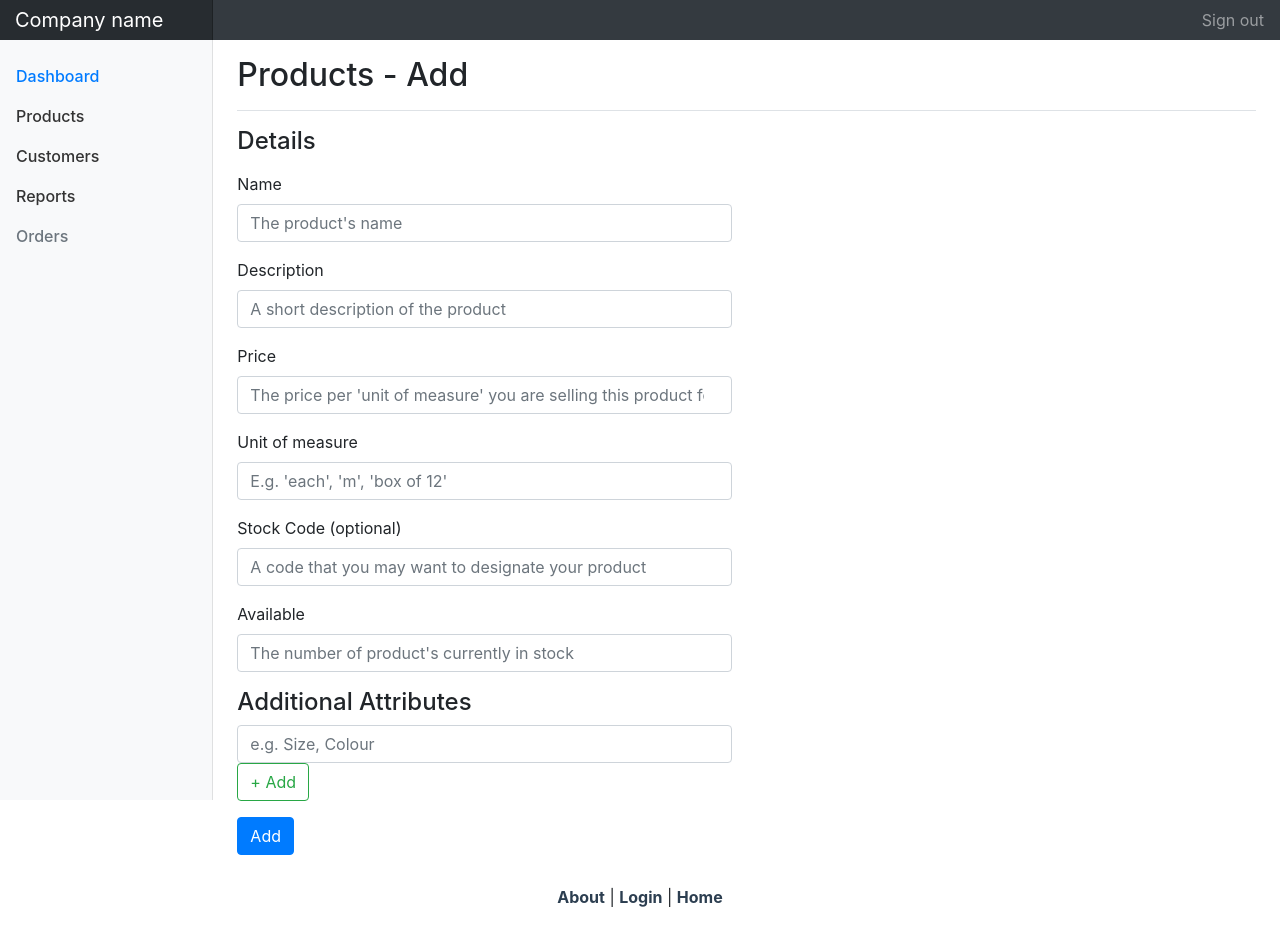
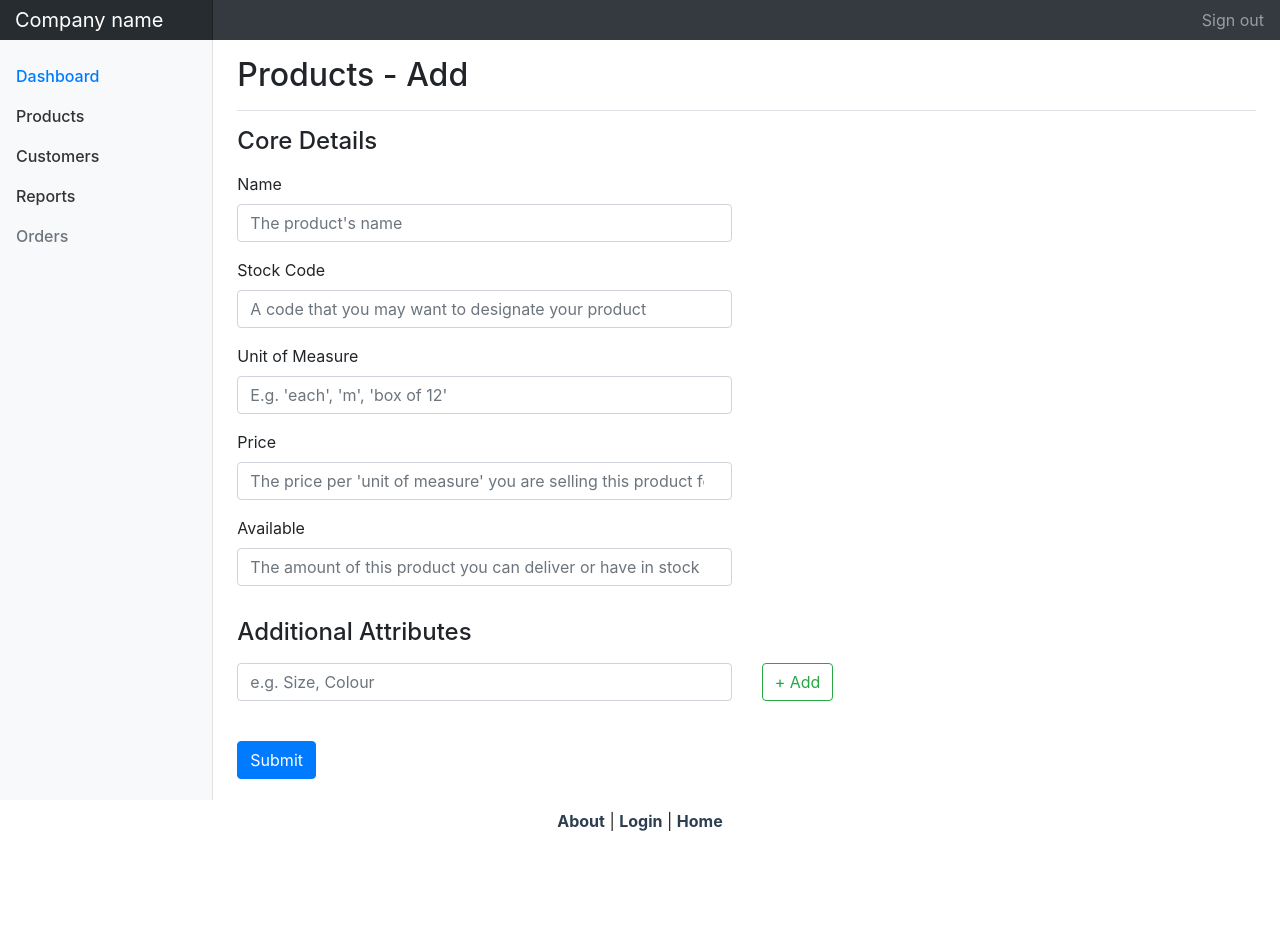
Before and after one commit to burlap101/merchant-maker, a Vue app in the folder client/admin-portal/: page /products/add in a window 1280 px wide. After the commit the page ends 863 px from the top, so only its background shows below. Built offline with nearby package versions, Linux system fonts and the light colour scheme.

Commit message:
made the addform component more generic so now only need to define fields in a separate JS object and pass in

```diff
--- /dev/null
+++ b/client/admin-portal/src/assets/js/ProductFields.js
@@ -0,0 +1,74 @@
+export const productFields = {
+  /* Define the fields corresponding to text HTML input fields */
+  text: {
+    name: {
+      id: "name",
+      label: "Name",
+      re: /[A-Za-z]/,
+      length: 255,
+      errorMsg: "Needs to contain one or more letters",
+      hint: "The product's name",
+      value: "",
+      isValid: false,
+      required: true
+    },
+    stockCode: {
+      id: "stockCode",
+      label: "Stock Code",
+      re: /[0-9A-Za-z]/,
+      length: 255,
+      errorMsg: "Needs to contain one or more letters or digits",
+      hint: "A code that you may want to designate your product",
+      value: "",
+      isValid: false,
+      required: false
+    },
+    uom: {
+      id: "uom",
+      label: "Unit of Measure",
+      re: /[A-Za-z]/,
+      length: 255,
+      errorMsg: "Needs to contain one or more letters",
+      hint: "E.g. 'each', 'm', 'box of 12'",
+      value: "",
+      isValid: false,
+      required: true
+    }
+  },
+  /* Define the fields corresponding to textarea HTML input fields */
+  textArea: {
+    description: {
+      id: "description",
+      label: "Description",
+      re: /[A-Za-z]/,
+      length: 1023,
+      errorMsg: "Needs to contain one or more letters",
+      hint: "A short description of the product",
+      value: "",
+      isValid: false,
+      required: true
+    }
+  },
+  /* Define the fields corresponding to number HTML input fields */
+  number: {
+    price: {
+      id: "price",
+      label: "Price",
+      hint: "The price per 'unit of measure' you are selling this product for",
+      errorMsg: "Needs to be a number greater than or equal to 0",
+      value: undefined,
+      isValid: false,
+      required: true
+    },
+    available: {
+      id: "available",
+      label: "Available",
+      hint: "The amount of this product you can deliver or have in stock for example. If not required (i.e. never running out of stock) then set this to -1.",
+      errorMsg: "Needs to be value greater than or equal to 0 or can be -1 (signalling infinite supply)",
+      value: undefined,
+      isValid: false,
+      required: true
+    }
+  }
+
+}
--- a/client/admin-portal/src/components/AddForm.vue
+++ b/client/admin-portal/src/components/AddForm.vue
@@ -1,78 +1,49 @@
 <template>
   <div>
-    <h4 class="mb-3">Details</h4>
+    <h4 class="mb-3">Core Details</h4>
     <div v-if="added" class="alert alert-success" role="alert">
       Record added successfully
     </div>
-    <div v-if="error" class="alert alert-danger" role="alert">
+    <div v-if="errors.length > 0" class="alert alert-danger" role="alert">
+      <ul class="listgroup">
+        <li v-for="(error, index) of errors"
+        class="list-group-item"
+        v-bind:key="'error-' + index"
+        >
           {{ error }}
+        </li>
+      </ul>
+
     </div>
     <div class="needs-validation">
-      <div class="row">
+      <div v-for="(field, index) of fieldsObj.text" class="row" v-bind:key="'text-field-' + index">
         <div class="col-md-6 mb-3">
-          <label for="name">Name</label>
+          <label v-bind:for="field.id">{{ field.label }}</label>
           <input
             type="text"
             class="form-control"
-            id="name"
-            v-bind:placeholder="'The ' + objectType + '\'s name'"
-            v-model="formData.name"
+            v-bind:id="field.id"
+            v-bind:placeholder="field.hint"
+            v-model="field.value"
+            v-on:keyup="textFieldValidation(field)"
             required
           />
         </div>
       </div>
-      <div class="row">
+      <div v-for="(field, index) of fieldsObj.number" class="row" v-bind:key="'number-field-' + index">
         <div class="col-md-6 mb-3">
-          <label for="description">Description</label>
+          <label v-bind:for="field.id">{{ field.label }}</label>
           <input
-            type="text"
+            type="number"
             class="form-control"
-            id="description"
-            v-bind:placeholder="'A short description of the ' + objectType"
-            v-model="formData.description"
+            v-bind:id="field.id"
+            v-bind:placeholder="field.hint"
+            v-model="field.value"
             required
           />
         </div>
       </div>
-      <div class="row">
-        <div class="col-md-6 mb-3">
-          <label for="price">Price</label>
-          <input
-            type="number"
-            class="form-control"
-            id="price"
-            placeholder="The price per 'unit of measure' you are selling this product for"
-            v-model="formData.price"
-            required
-          />
-        </div>
-      </div>
-      <div class="row">
-        <div class="col-md-6 mb-3">
-          <label for="uom">Unit of measure</label>
-          <input
-            type="text"
-            class="form-control"
-            id="uom"
-            placeholder="E.g. 'each', 'm', 'box of 12'"
-            v-model="formData.uom"
-            required
-          />
-        </div>
-      </div>
-      <div class="row">
-        <div class="col-md-6 mb-3">
-          <label for="stock-code">Stock Code (optional)</label>
-          <input
-            type="text"
-            class="form-control"
-            id="stock-code"
-            placeholder="A code that you may want to designate your product"
-            v-model="formData.stockCode"
-          />
-        </div>
-      </div>
-      <div class="row">
+      <!-- <div class="row">
         <div class="col-md-6 mb-3">
           <label for="available">Available</label>
           <input
@@ -86,8 +57,9 @@
             required
           />
         </div>
-      </div>
-      <h3 class="h4">Additional Attributes</h3>
+      </div> -->
+
+      <h3 class="h4 my-3">Additional Attributes</h3>
       <div
         class="row"
         v-for="(attr, index) of Object.keys(formData.attributes)"
@@ -106,13 +78,12 @@
             required
           />
         </div>
-        <button v-on:click="deleteAttribute(attr)" class="btn btn-outline-danger">
+        <button v-on:click="deleteAttribute(attr)" class="btn btn-outline-danger col-md-6">
           - Remove
         </button>
       </div>
       <div class="row">
         <div class="col-md-6 mb-3">
-          <span>
           <input
             type="text"
             class="form-control"
@@ -121,14 +92,15 @@
             v-model="attrName"
             required
           />
+        </div>
+        <div class="col-md-6">
           <button v-on:click="addAttribute(attrName)" class="btn btn-outline-success">
             + Add
           </button>
-          </span>
         </div>
       </div>
-      <button v-on:click="submit" class="btn btn-primary">
-        Add
+      <button v-on:click="submit" class="btn btn-primary mt-4">
+        Submit
       </button>
     </div>
   </div>
@@ -137,7 +109,7 @@
 <script>
 export default {
   name: "add-form",
-  props: ["url", "objectType"],
+  props: ["url", "objectType", "fieldsObj"],
   data() {
     return {
       formData: {
@@ -147,11 +119,11 @@ export default {
         uom: "",
         stockCode: "",
         available: undefined,
-        attributes: {},
+        attributes: {}
       },
       attrName: "",
       added: false,
-      error: ""
+      errors: []
     };
   },
   methods: {
@@ -177,18 +149,30 @@ export default {
           attributes: {}
         };
       } else {
-        this.error =
-          "There was a problem: (" + res.status + ") " + res.statusText;
+        this.errors.push(
+          "There was a problem: (" + res.status + ") " + res.statusText
+        );
         this.added = false;
       }
     },
     addAttribute: function(attr) {
+      let re = /[A-Z+,a-z+]/;
+      console.log("Attribute valid?: " + re.test(attr))
+      if (re.test(attr)) {
         this.$set(this.formData.attributes, attr, "");
         this.attrName = "";
+      }
     },
     deleteAttribute: function(attr) {
       delete this.formData.attributes[attr];
-      this.$forceUpdate()
+      this.$forceUpdate();
+    },
+    textFieldValidation: function(fieldObj) {
+      if(fieldObj.re.test(fieldObj.value)) {
+        fieldObj.isValid = true;
+      } else {
+        fieldObj.isValid = false;
+      }
     }
   }
 };
--- a/client/admin-portal/src/views/children/ProductsAdd.vue
+++ b/client/admin-portal/src/views/children/ProductsAdd.vue
@@ -5,16 +5,25 @@
     >
       <h2 class="h2">Products - Add</h2>
     </div>
-    <add-form v-bind:object-type="'product'" />
+    <add-form
+    v-bind:object-type="'product'"
+    v-bind:fields-obj="formFields"
+    />
   </div>
 </template>
 
 <script>
 import AddForm from "../../components/AddForm.vue";
+import { productFields } from "../../assets/js/ProductFields";
 export default {
   name: "products-add",
   components: {
     AddForm
+  },
+  data () {
+    return {
+      formFields: productFields
+    }
   }
 };
 </script>
```
Also changed, not shown: 1 other file (tests, documents, lock files or other folders). Lines whose indentation alone changed are shown as unchanged.
